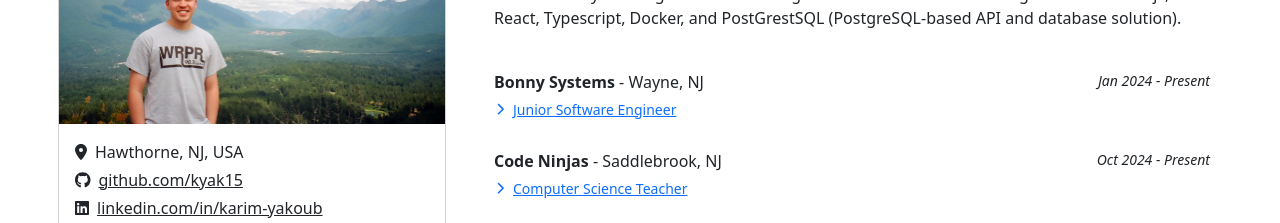
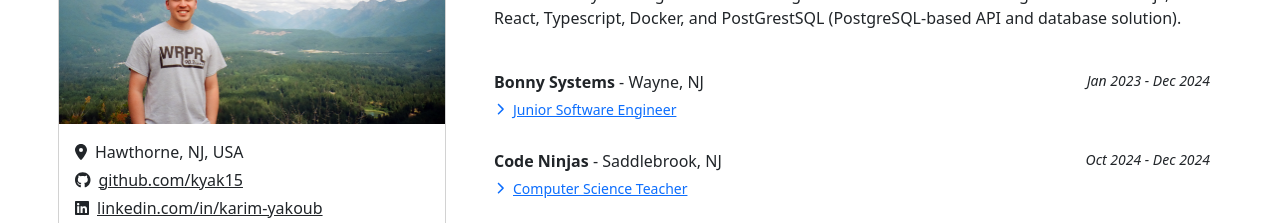
Before and after one commit to kyak15/karim-yakoub-website, a React (Create React App) app: page / in a window 1280 px wide. Shown: the part 219-442 px from the top of the page. Built offline with nearby package versions, Linux system fonts and the light colour scheme; a web font is replaced by a local one.

Commit message:
fix dates

```diff
--- a/src/content/milestones.js
+++ b/src/content/milestones.js
@@ -15,7 +15,7 @@ const milestones = [
   {
     company: "Bonny Systems",
     location: "Wayne, NJ",
-    duration: "Jan 2024 - Present",
+    duration: "Jan 2023 - Dec 2024",
     roles: [
       {
         title: "Junior Software Engineer",
@@ -28,7 +28,7 @@ const milestones = [
   {
     company: "Code Ninjas",
     location: "Saddlebrook, NJ",
-    duration: "Oct 2024 - Present",
+    duration: "Oct 2024 - Dec 2024",
     roles: [
       {
         title: "Computer Science Teacher",
```
